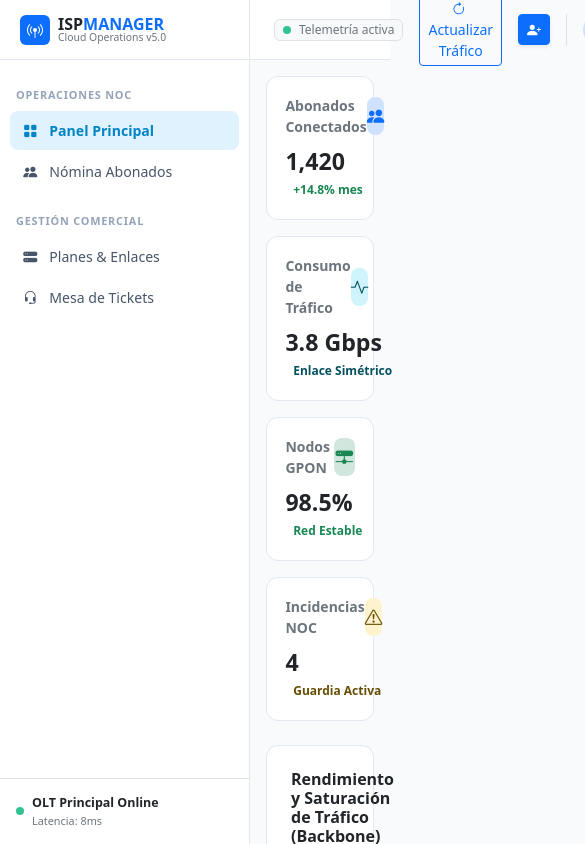
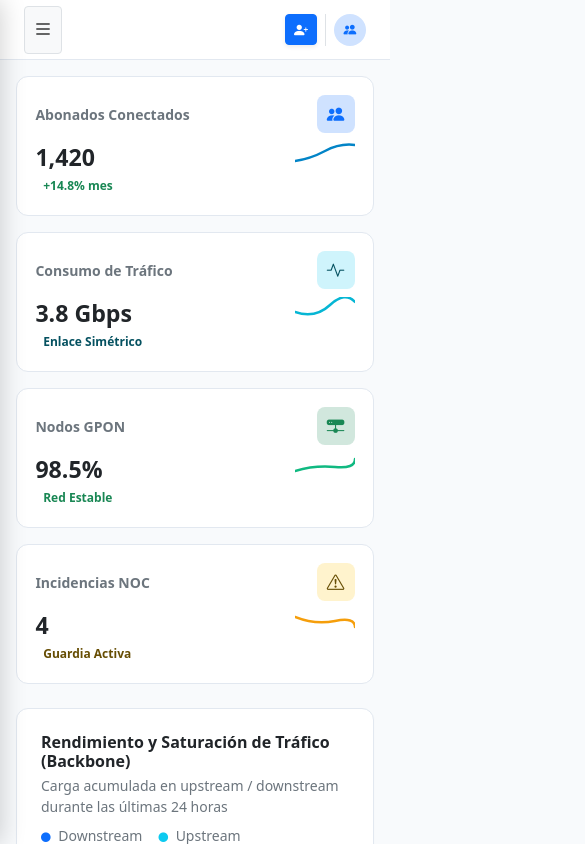
Before and after one commit to AlexisLencina-prog/manager-isp-frontend, a React (Vite) app: page / in a window 390 px wide. Shown: the top 844 px of the page, 585 px wide, since content can reach past the window. Built offline with nearby package versions, Linux system fonts and the light colour scheme.

Commit message:
fix(layout): adaptar navegación responsive móvil con sidebar colapsable

```diff
--- a/src/App.jsx
+++ b/src/App.jsx
@@ -9,25 +9,39 @@ import SoporteView from './Components/SoporteView';
 function App() {
   const [activeTab, setActiveTab] = useState('dashboard');
   const [trafico, setTrafico] = useState(3.8);
+  const [sidebarOpen, setSidebarOpen] = useState(false);
 
   const handleActualizarTrafico = () => {
-    // Simula una variación aleatoria entre 2.5 y 4.8 Gbps
     const nuevoTrafico = (Math.random() * (4.8 - 2.5) + 2.5).toFixed(1);
     setTrafico(nuevoTrafico);
   };
 
   return (
-    <div className="d-flex">
-      <Sidebar activeTab={activeTab} setActiveTab={setActiveTab} />
+    <div className="d-flex position-relative">
+      {sidebarOpen && (
+        <div
+          className="sidebar-backdrop d-lg-none"
+          onClick={() => setSidebarOpen(false)}
+        ></div>
+      )}
+
+      <Sidebar
+        activeTab={activeTab}
+        setActiveTab={setActiveTab}
+        sidebarOpen={sidebarOpen}
+        setSidebarOpen={setSidebarOpen}
+      />
 
       <div className="app-wrapper">
-        <Topbar onActualizarTrafico={handleActualizarTrafico} setActiveTab={setActiveTab} />
+        <Topbar
+          onActualizarTrafico={handleActualizarTrafico}
+          setActiveTab={setActiveTab}
+          setSidebarOpen={setSidebarOpen}
+        />
 
         <main className="p-3 p-lg-4 flex-grow-1">
           {activeTab === 'dashboard' && <DashboardView trafico={trafico} />}
           {activeTab === 'clientes' && <ClientesView />}
-
-
           {activeTab === 'planes' && <PlanesView />}
           {activeTab === 'soporte' && <SoporteView />}
         </main>
--- a/src/Components/Sidebar.jsx
+++ b/src/Components/Sidebar.jsx
@@ -1,32 +1,43 @@
 import React from 'react';
 
-const Sidebar = ({ activeTab, setActiveTab }) => {
+const Sidebar = ({ activeTab, setActiveTab, sidebarOpen, setSidebarOpen }) => {
+  const handleNavClick = (tab) => {
+    setActiveTab(tab);
+    if (setSidebarOpen) setSidebarOpen(false);
+  };
+
   return (
-    <aside className="app-sidebar">
-      <div className="sidebar-brand">
+    <aside className={`app-sidebar ${sidebarOpen ? 'show' : ''}`}>
+      <div className="sidebar-brand d-flex justify-content-between align-items-center">
         <div className="d-flex align-items-center gap-2">
           <div className="bg-primary text-white p-1 rounded-2 d-flex align-items-center justify-content-center" style={{ width: '30px', height: '30px' }}>
             <i className="bi bi-broadcast-pin fs-6"></i>
           </div>
           <div className="lh-1">
             <span className="fw-bold fs-6 text-dark">ISP<span className="text-primary">MANAGER</span></span>
-            <span className="d-block text-secondary" style={{ fontSize: '0.65rem' }}>Cloud Operations v5.0</span>
+            <span className="d-block text-secondary" style={{ fontSize: '0.65rem' }}>Operations v5.0</span>
           </div>
         </div>
+        <button
+          className="btn btn-sm btn-light border-0 d-lg-none text-secondary"
+          onClick={() => setSidebarOpen(false)}
+        >
+          <i className="bi bi-x-lg"></i>
+        </button>
       </div>
 
       <div className="flex-grow-1 overflow-y-auto py-2">
         <div className="sidebar-category">OPERACIONES NOC</div>
         <button
           className={`sidebar-btn ${activeTab === 'dashboard' ? 'active' : ''}`}
-          onClick={() => setActiveTab('dashboard')}
+          onClick={() => handleNavClick('dashboard')}
         >
           <i className="bi bi-grid-fill"></i>
           <span>Panel Principal</span>
         </button>
         <button
           className={`sidebar-btn ${activeTab === 'clientes' ? 'active' : ''}`}
-          onClick={() => setActiveTab('clientes')}
+          onClick={() => handleNavClick('clientes')}
         >
           <i className="bi bi-people-fill"></i>
           <span>Nómina Abonados</span>
@@ -35,14 +46,14 @@ const Sidebar = ({ activeTab, setActiveTab }) => {
         <div className="sidebar-category">GESTIÓN COMERCIAL</div>
         <button
           className={`sidebar-btn ${activeTab === 'planes' ? 'active' : ''}`}
-          onClick={() => setActiveTab('planes')}
+          onClick={() => handleNavClick('planes')}
         >
           <i className="bi bi-hdd-stack-fill"></i>
           <span>Planes & Enlaces</span>
         </button>
         <button
           className={`sidebar-btn ${activeTab === 'soporte' ? 'active' : ''}`}
-          onClick={() => setActiveTab('soporte')}
+          onClick={() => handleNavClick('soporte')}
         >
           <i className="bi bi-headset"></i>
           <span>Mesa de Tickets</span>
--- a/src/Components/Topbar.jsx
+++ b/src/Components/Topbar.jsx
@@ -1,26 +1,35 @@
 import React from 'react';
 
-const Topbar = ({ onActualizarTrafico, setActiveTab }) => {
+const Topbar = ({ onActualizarTrafico, setActiveTab, setSidebarOpen }) => {
   return (
     <header className="app-topbar">
-      <div className="d-flex align-items-center gap-3">
-        <div className="input-group input-group-sm d-none d-md-flex" style={{ width: '280px' }}>
+      <div className="d-flex align-items-center gap-2">
+        {/* Botón menú visible solo en móviles */}
+        <button
+          className="btn btn-sm btn-light border d-lg-none d-flex align-items-center justify-content-center p-2"
+          onClick={() => setSidebarOpen(prev => !prev)}
+          aria-label="Abrir menú"
+        >
+          <i className="bi bi-list fs-5"></i>
+        </button>
+
+        <div className="input-group input-group-sm d-none d-md-flex" style={{ width: '260px' }}>
           <span className="input-group-text bg-light border-end-0 text-secondary"><i className="bi bi-search"></i></span>
-          <input type="text" className="form-control border-start-0" placeholder="Buscar IP o abonado... (Ctrl+K)" />
+          <input type="text" className="form-control border-start-0" placeholder="Buscar IP o abonado..." />
         </div>
       </div>
 
-      <div className="d-flex align-items-center gap-3">
-        <span className="badge bg-light border text-secondary fw-normal px-2 py-1 small d-flex align-items-center gap-2">
-          <span className="live-indicator"></span> Telemetría activa
+      <div className="d-flex align-items-center gap-2 gap-sm-3">
+        <span className="badge bg-light border text-secondary fw-normal px-2 py-1 small d-none d-sm-flex align-items-center gap-2">
+          <span className="live-indicator"></span> Telemetría
         </span>
-        <button className="btn btn-sm btn-outline-primary" onClick={onActualizarTrafico}>
-          <i className="bi bi-arrow-clockwise me-1"></i> Actualizar Tráfico
+        <button className="btn btn-sm btn-outline-primary d-none d-md-inline-flex" onClick={onActualizarTrafico}>
+          <i className="bi bi-arrow-clockwise me-1"></i> Actualizar
         </button>
         <button className="btn btn-sm btn-primary d-flex align-items-center gap-1 shadow-sm" onClick={() => setActiveTab('clientes')}>
-          <i className="bi bi-person-plus-fill"></i> <span className="d-none d-sm-inline">Nuevo Abonado</span>
+          <i className="bi bi-person-plus-fill"></i> <span className="d-none d-sm-inline">Nuevo</span>
         </button>
-        <div className="border-start ps-3 d-flex align-items-center gap-2">
+        <div className="border-start ps-2 ps-sm-3 d-flex align-items-center gap-2">
           <div className="bg-primary-subtle text-primary rounded-circle d-flex align-items-center justify-content-center fw-bold small" style={{ width: '32px', height: '32px', fontSize: '0.8rem' }}>
             <i className="bi bi-people-fill"></i>
           </div>
--- a/src/index.css
+++ b/src/index.css
@@ -279,3 +279,33 @@ body {
   margin-bottom: 0;
   box-shadow: 0 4px 12px rgba(15, 23, 42, 0.18);
 }
+/* ==========================================================================
+   RESPONSIVE MÓVIL (PANTALLAS MENORES A 992px)
+   ========================================================================== */
+@media (max-width: 991.98px) {
+  .app-sidebar {
+    left: -250px;
+    transition: left 0.3s ease;
+    box-shadow: 0 0 25px rgba(0, 0, 0, 0.2);
+  }
+
+  .app-sidebar.show {
+    left: 0;
+  }
+
+  .app-wrapper {
+    margin-left: 0;
+    width: 100%;
+  }
+
+  .sidebar-backdrop {
+    position: fixed;
+    top: 0;
+    left: 0;
+    width: 100vw;
+    height: 100vh;
+    background: rgba(15, 23, 42, 0.45);
+    z-index: 1035;
+    backdrop-filter: blur(2px);
+  }
+}
```
